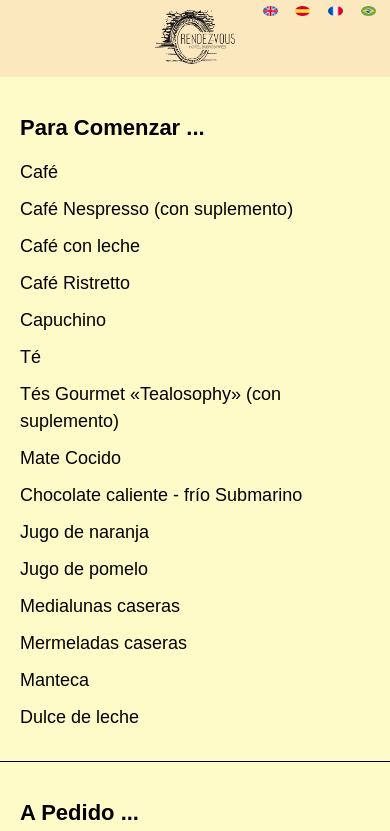
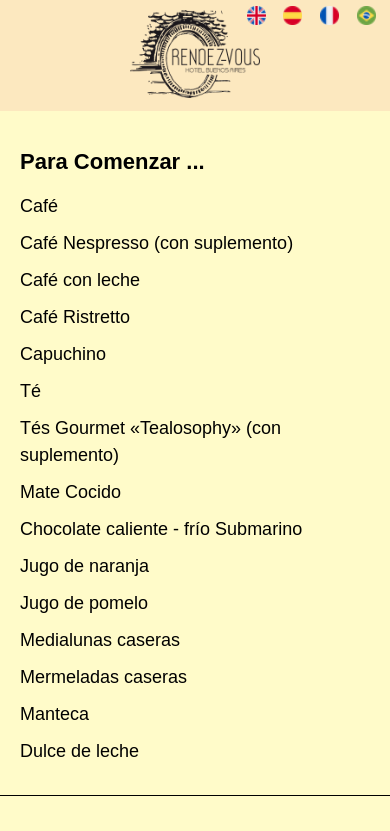
Before and after one commit to leandromunioz/Rendez-vous, a plain HTML site: page index.html in a window 390 px wide. Shown: the top 831 px of the page. Drawn offline with Linux system fonts and the light colour scheme; a web font is replaced by a local one.

Commit message:
Add files via upload

```diff
--- a/css/styles.css
+++ b/css/styles.css
@@ -3,7 +3,9 @@
 html {
     box-sizing: border-box;
     font-size: 62.5%; /* 1rem = 10px */
+
 }
+
 
 *,
 *:before,
@@ -32,7 +34,7 @@ h2{
 }
 
 .header__logo img {
-    max-width: 15rem;
+    max-width: 25rem;
     height: auto;
 }
 
@@ -49,6 +51,13 @@ h2{
     cursor: pointer;
     position: relative;
 }
+
+
+.nav__flag {
+    width: 1.9rem;
+    height: 1.9rem;
+}
+
 
 /* Estilos para el cuadro de texto (tooltip) */
 .flag-tooltip {
@@ -133,7 +142,7 @@ h2{
 /* Estilos Responsivos para Celulares y Tablets */
 @media screen and (max-width: 768px) {
     .header__logo img {
-        max-width: 80px;
+        max-width: 13rem;
     }
 
 
@@ -146,8 +155,8 @@ h2{
     }
 
     .nav__flag {
-        width: 1.5rem;
-        height: 1rem;
+        width: 1.9rem;
+        height: 1.9rem;
     }
 
     .nav__flag-button {
@@ -189,14 +198,14 @@ h2{
     }
 
     .nav__flag {
-        width: 1.5rem;
-        height: 1rem;
+        width: 1.9rem;
+        height: 1.9rem;
     }
 
 
 
     .footer__logo img {
-        max-width: 30px; /* Ajusta el tamaño del logo en el footer */
+        max-width: 5rem; /* Ajusta el tamaño del logo en el footer */
     }
 
     .footer__page-number {
```
